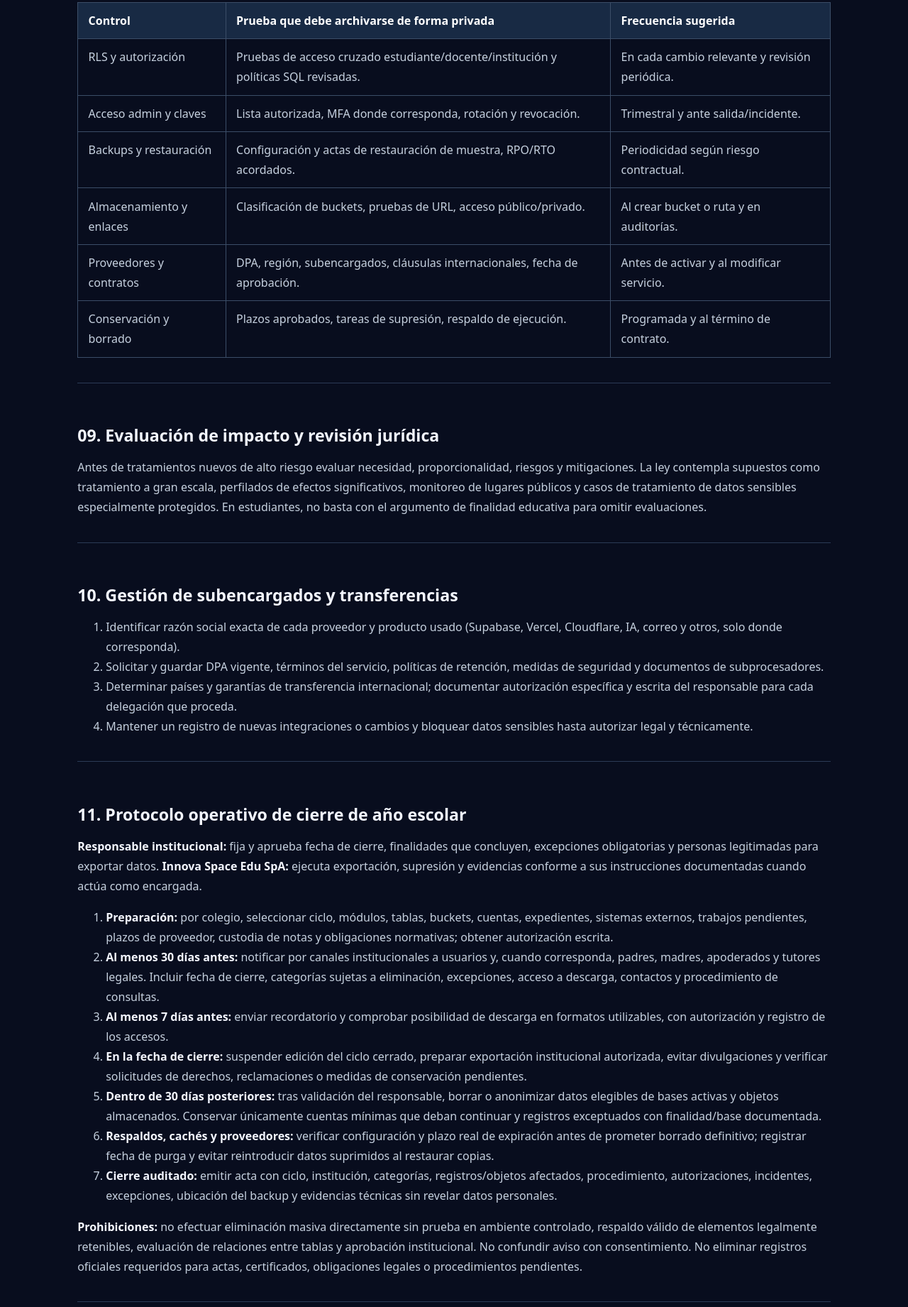
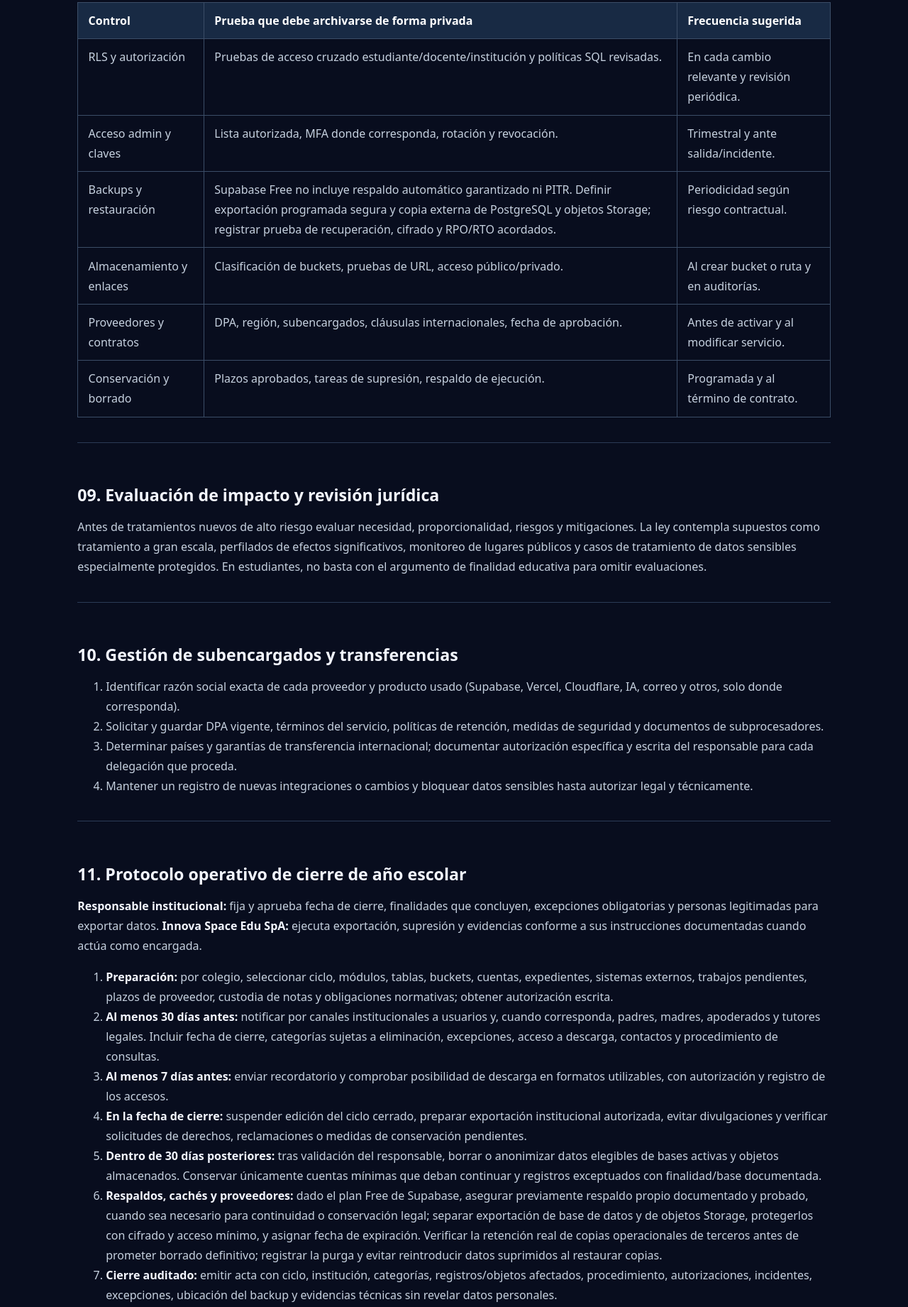
Before and after one commit to innova-space-edu/ceo_AI_mira, a plain HTML site: page protocolos-proteccion-datos.html in a window 1280 px wide. Shown: the part 2944-4785 px from the top of the page at 71% size. Drawn offline with Linux system fonts and the light colour scheme.

Commit message:
legal: adapt operational backup and purge protocol to Supabase Free

```diff
--- a/protocolos-proteccion-datos.html
+++ b/protocolos-proteccion-datos.html
@@ -24,7 +24,7 @@
 <table><thead><tr><th>Control</th><th>Prueba que debe archivarse de forma privada</th><th>Frecuencia sugerida</th></tr></thead><tbody>
 <tr><td>RLS y autorización</td><td>Pruebas de acceso cruzado estudiante/docente/institución y políticas SQL revisadas.</td><td>En cada cambio relevante y revisión periódica.</td></tr>
 <tr><td>Acceso admin y claves</td><td>Lista autorizada, MFA donde corresponda, rotación y revocación.</td><td>Trimestral y ante salida/incidente.</td></tr>
-<tr><td>Backups y restauración</td><td>Configuración y actas de restauración de muestra, RPO/RTO acordados.</td><td>Periodicidad según riesgo contractual.</td></tr>
+<tr><td>Backups y restauración</td><td>Supabase Free no incluye respaldo automático garantizado ni PITR. Definir exportación programada segura y copia externa de PostgreSQL y objetos Storage; registrar prueba de recuperación, cifrado y RPO/RTO acordados.</td><td>Periodicidad según riesgo contractual.</td></tr>
 <tr><td>Almacenamiento y enlaces</td><td>Clasificación de buckets, pruebas de URL, acceso público/privado.</td><td>Al crear bucket o ruta y en auditorías.</td></tr>
 <tr><td>Proveedores y contratos</td><td>DPA, región, subencargados, cláusulas internacionales, fecha de aprobación.</td><td>Antes de activar y al modificar servicio.</td></tr>
 <tr><td>Conservación y borrado</td><td>Plazos aprobados, tareas de supresión, respaldo de ejecución.</td><td>Programada y al término de contrato.</td></tr>
@@ -39,7 +39,7 @@
 <li><strong>Al menos 7 días antes:</strong> enviar recordatorio y comprobar posibilidad de descarga en formatos utilizables, con autorización y registro de los accesos.</li>
 <li><strong>En la fecha de cierre:</strong> suspender edición del ciclo cerrado, preparar exportación institucional autorizada, evitar divulgaciones y verificar solicitudes de derechos, reclamaciones o medidas de conservación pendientes.</li>
 <li><strong>Dentro de 30 días posteriores:</strong> tras validación del responsable, borrar o anonimizar datos elegibles de bases activas y objetos almacenados. Conservar únicamente cuentas mínimas que deban continuar y registros exceptuados con finalidad/base documentada.</li>
-<li><strong>Respaldos, cachés y proveedores:</strong> verificar configuración y plazo real de expiración antes de prometer borrado definitivo; registrar fecha de purga y evitar reintroducir datos suprimidos al restaurar copias.</li>
+<li><strong>Respaldos, cachés y proveedores:</strong> dado el plan Free de Supabase, asegurar previamente respaldo propio documentado y probado, cuando sea necesario para continuidad o conservación legal; separar exportación de base de datos y de objetos Storage, protegerlos con cifrado y acceso mínimo, y asignar fecha de expiración. Verificar la retención real de copias operacionales de terceros antes de prometer borrado definitivo; registrar la purga y evitar reintroducir datos suprimidos al restaurar copias.</li>
 <li><strong>Cierre auditado:</strong> emitir acta con ciclo, institución, categorías, registros/objetos afectados, procedimiento, autorizaciones, incidentes, excepciones, ubicación del backup y evidencias técnicas sin revelar datos personales.</li>
 </ol>
 <p><strong>Prohibiciones:</strong> no efectuar eliminación masiva directamente sin prueba en ambiente controlado, respaldo válido de elementos legalmente retenibles, evaluación de relaciones entre tablas y aprobación institucional. No confundir aviso con consentimiento. No eliminar registros oficiales requeridos para actas, certificados, obligaciones legales o procedimientos pendientes.</p></section>
```
